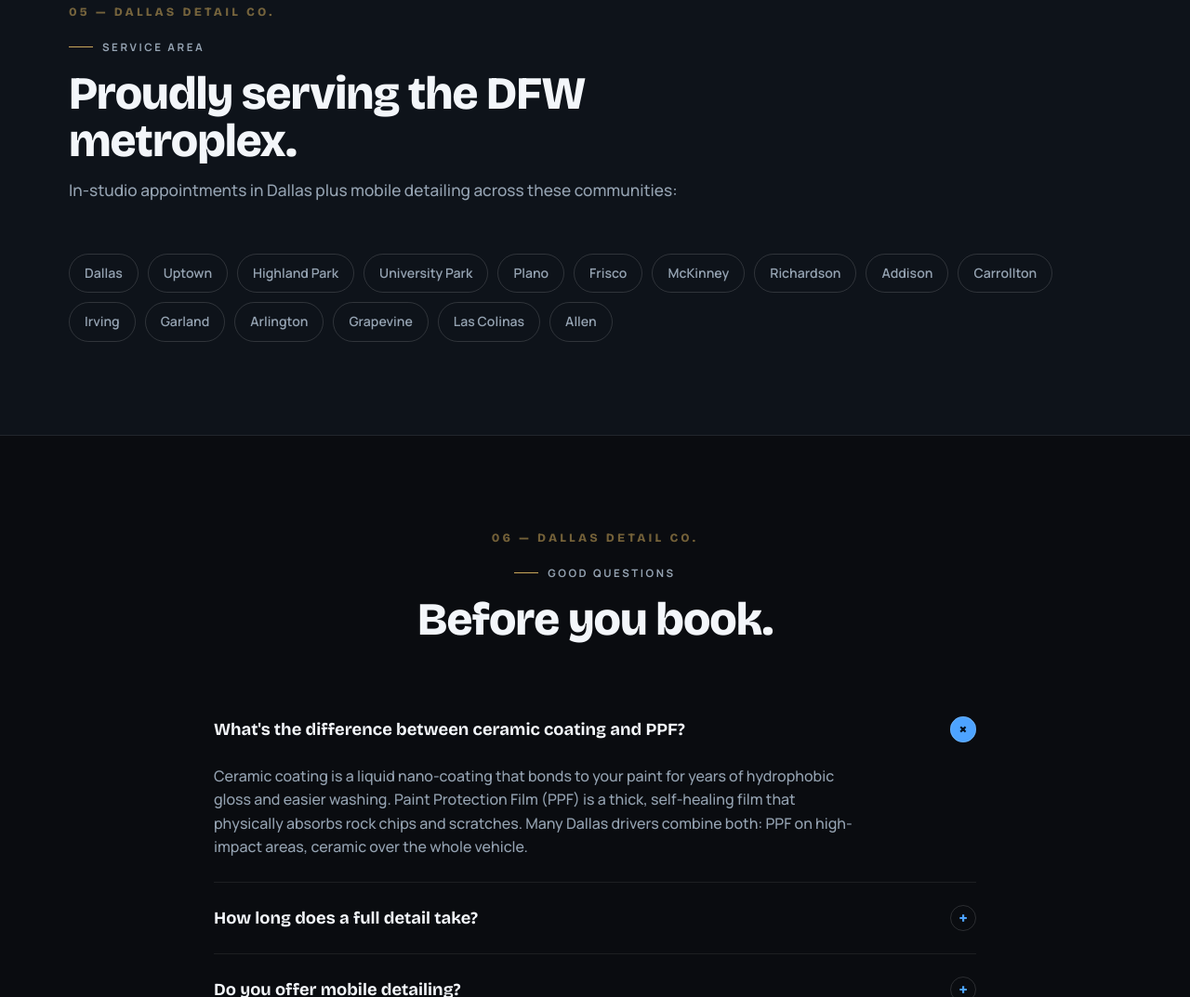
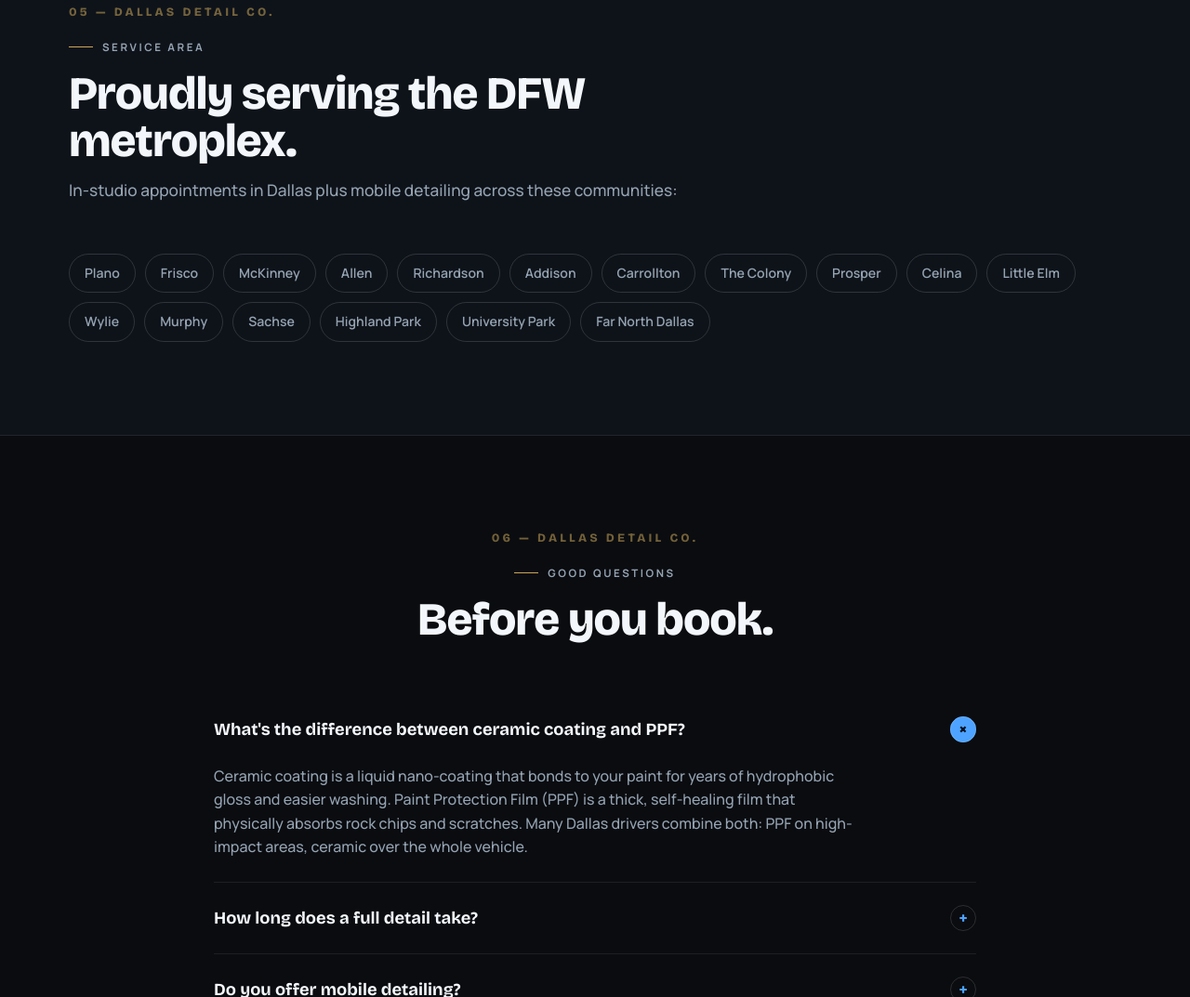
Before and after one commit to stevewinfieldtx/site-detailer-dallas, a website: page dallas-detail-co/index.html in a window 1280 px wide. Shown: the part 5423-6496 px from the top of the page at 93% size. Drawn offline with nearby package versions, Linux system fonts and the light colour scheme; a script that the page names is missing.

Commit message:
North Dallas service areas: update area lists + schema + llms to North Dallas cities

```diff
--- a/dallas-detail-co/index.html
+++ b/dallas-detail-co/index.html
@@ -42,7 +42,7 @@
     "addressCountry": "US"
   },
   "geo": { "@type": "GeoCoordinates", "latitude": 32.7767, "longitude": -96.7970 },
-  "areaServed": ["Dallas","Plano","Frisco","McKinney","Richardson","Irving","Garland","Highland Park","University Park","Addison","Carrollton","Arlington"],
+  "areaServed": ["Plano","Frisco","McKinney","Allen","Richardson","Addison","Carrollton","The Colony","Prosper","Celina","Little Elm","Wylie","Murphy","Sachse","Highland Park","University Park","Far North Dallas"],
   "openingHoursSpecification": [{
     "@type": "OpeningHoursSpecification",
     "dayOfWeek": ["Monday","Tuesday","Wednesday","Thursday","Friday","Saturday"],
@@ -359,12 +359,12 @@
       <p>In-studio appointments in Dallas plus mobile detailing across these communities:</p>
     </div>
     <div class="area-tags reveal" data-delay="1">
-      <a href="#book">Dallas</a><a href="#book">Uptown</a><a href="#book">Highland Park</a>
-      <a href="#book">University Park</a><a href="ceramic-coating-plano.html">Plano</a><a href="auto-detailing-frisco.html">Frisco</a>
-      <a href="paint-protection-film-mckinney.html">McKinney</a><a href="#book">Richardson</a><a href="#book">Addison</a>
-      <a href="#book">Carrollton</a><a href="#book">Irving</a><a href="#book">Garland</a>
-      <a href="#book">Arlington</a><a href="#book">Grapevine</a><a href="#book">Las Colinas</a>
-      <a href="#book">Allen</a>
+      <a href="ceramic-coating-plano.html">Plano</a><a href="auto-detailing-frisco.html">Frisco</a><a href="paint-protection-film-mckinney.html">McKinney</a>
+      <a href="#book">Allen</a><a href="#book">Richardson</a><a href="#book">Addison</a>
+      <a href="#book">Carrollton</a><a href="#book">The Colony</a><a href="#book">Prosper</a>
+      <a href="#book">Celina</a><a href="#book">Little Elm</a><a href="#book">Wylie</a>
+      <a href="#book">Murphy</a><a href="#book">Sachse</a><a href="#book">Highland Park</a>
+      <a href="#book">University Park</a><a href="#book">Far North Dallas</a>
     </div>
   </div>
 </section>
--- a/dallas-detail-co/llms.txt
+++ b/dallas-detail-co/llms.txt
@@ -4,7 +4,7 @@
 
 ## Key facts
 - Business: Dallas Detail Co. (auto detailing & paint protection)
-- Area served: Dallas, Plano, Frisco, McKinney, Richardson, Highland Park, Irving, Addison, Carrollton, Garland, Arlington (DFW metro)
+- Area served (North Dallas): Plano, Frisco, McKinney, Allen, Richardson, Addison, Carrollton, The Colony, Prosper, Celina, Little Elm, Wylie, Murphy, Sachse, Highland Park, University Park, Far North Dallas
 - Phone: (469) 555-0117
 - Address: 0000 Commerce St, Dallas, TX 75201
 - Hours: Monday–Saturday 8am–6pm (closed Sunday)
```
